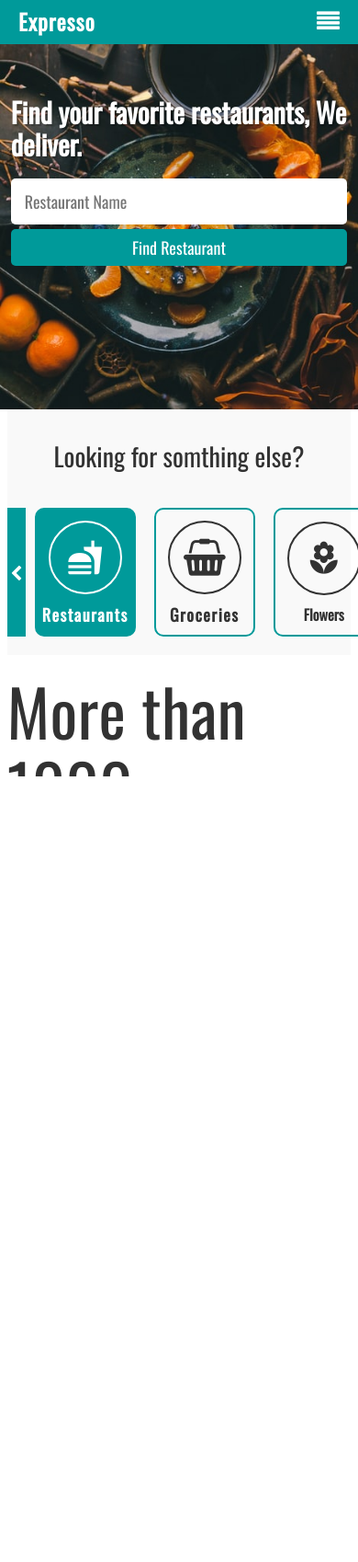
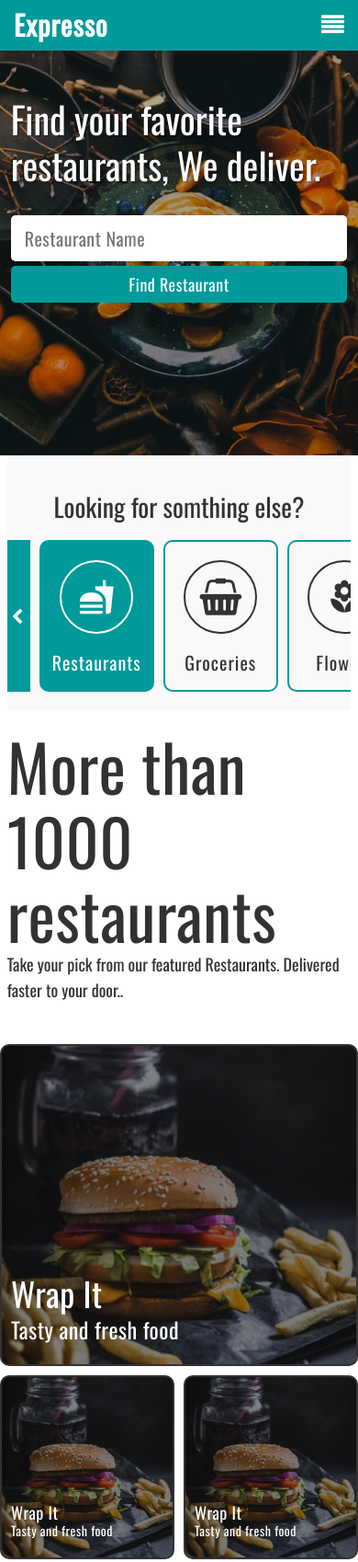
Before and after one commit to khattab88/expresso, a website: page index.html in a window 390 px wide. Shown: the top 1698 px of the page at 92% size. Before the commit the page ends 844 px from the top, so only its background shows below. Drawn offline with nearby package versions, Linux system fonts and the light colour scheme.

Commit message:
home - fixing mobile view

```diff
--- a/assets/css/header.css
+++ b/assets/css/header.css
@@ -1,9 +1,9 @@
 /* Mobile-first*/
 
 .header {
-    background: url(../img/photo-1490457843367-34b21b6ccd85.jpg);
+    background: linear-gradient(rgba(0,0,0,0.3),rgba(0,0,0,0.3)) ,url(../img/photo-1490457843367-34b21b6ccd85.jpg);
     background-size: cover;
-    height: 400px;
+    height: 450px;
 }
 
 /*------------------------------------------------------------*/
@@ -14,4 +14,10 @@
 /*------------------------------------------------------------*/
 
 /* Desktop screen Sizes */
-@media only screen and (min-width: 768px) {}
+@media only screen and (min-width: 768px) {
+    .header {
+        background-image: linear-gradient(rgba(0,0,0,0.7), rgba(0,0,0,0.7)),
+                    url(../img/photo-1466978913421-dad2ebd01d17.jpg);
+
+    }
+}
--- a/assets/css/nav.css
+++ b/assets/css/nav.css
@@ -3,7 +3,7 @@
 .navbar {
     z-index: 2;
     background-color: var(--main-color);
-    padding: 10px 20px;
+    padding: 10px 15px;
     position: fixed;
     top: 0;
     left: 0;
@@ -12,16 +12,17 @@
     justify-content: space-between;
     align-items: center;
 }
-.navbar-logo {
+.navbar-logo a {
+    text-decoration: none;
     color: #fff;
 }
 .navbar-logo h2 {
     letter-spacing: 1px;
 }
-.navbar-collapse {
+.navbar-toggle {
     display: inline-block;
 }
-.navbar-collapse span {
+.navbar-toggle span {
     font-size: 25px;
     color: #fff;
 }
@@ -31,6 +32,10 @@
 ul.navbar-items li {
     display: inline-block;
     margin-right: 5px;
+}
+ul.navbar-items li a {
+    text-decoration: none;
+    color: #fff;
 }
 .nav-category {
     position: relative;
@@ -48,14 +53,14 @@ ul.navbar-items li {
 }
 
 
-/*------------------------------------------------------------*/
+/*-----------------------------------------------------------------------------------------------------------*/
 
 /* Mobile Landscape or Tablet Screen Sizes */
 @media only screen and (min-width: 480px)  {
     .navbar {}
 }
 
-/*------------------------------------------------------------*/
+/*-----------------------------------------------------------------------------------------------------------*/
 
 /* Desktop screen Sizes */
 @media only screen and (min-width: 768px) {
@@ -77,7 +82,7 @@ ul.navbar-items li {
     .navbar-items li {
         margin: 0 15px 0 15px;
     }
-    .navbar-items li:hover {
+    .navbar-items li a:hover {
         color: var(--font-color);
         cursor: pointer;
     }
@@ -117,7 +122,7 @@ ul.navbar-items li {
     .nav-cart img {
         vertical-align: middle;
     }
-    .navbar-collapse {
+    .navbar-toggle {
         display: none;
     }
 }
--- a/assets/css/presets.css
+++ b/assets/css/presets.css
@@ -1,26 +1,35 @@
-html,body
-{
-    box-sizing: border-box;
-    font-family: Oswald, Arial, Helvetica, sans-serif;
-
-    width: 100%;
-    height: 100%;
-    margin: 0px;
-    padding: 0px;
-    overflow-x: hidden;
-}
-
 *,
 *::before,
 *::after {
-    box-sizing: inherit;
     margin: 0;
     padding: 0;
+    box-sizing: border-box;
+}
+
+*:focus {
+    outline: none;
+}
+
+html{
+    font-family: Oswald, Arial, Helvetica, sans-serif;
+    font-weight: 300;
+    font-size: 20px;
+    text-rendering: optimizeLegibility;
+}
+
+body {
+    width: 100%;
+    height: 100%;
 }
 
 h1 { margin: 0; }
+
 :root {
     --main-color: #009a9a;
     --font-color: #323232;
     --font-color-lite: #e8e8e8;
 }
+
+.container {
+    margin: 0 auto;
+}
--- a/home/style.css
+++ b/home/style.css
@@ -1,24 +1,23 @@
 /* Mobile-first*/
-
-.container{}
-
 
 /* header */
 .search-container {
     margin: 45px auto 0 auto;
-    padding-top: 60px;
+    padding-top: 15%;
     width: 94%;
     font-weight: 300;
     display: flex;
     flex-direction: column;
 }
 .search-container h2 {
-    font-size: 30px;
+    font-weight: 300;
+    font-size: 200%;
     color: #fff;
     text-shadow: 2px 2px 1px rgba(0,0,0,0.2);
+    line-height: 125%;
 }
 .search-form-wrapper{
-    padding-top: 20px;
+    padding-top: 30px;
     display: flex;
     flex-direction: column;
 }
@@ -27,11 +26,11 @@ form.search input {
     width: 100%;
     height: 50px;
     color: #333;
-    line-height: 50px;
-    font-size: 18px;
+    font-size: 100%;
     padding: 5px 15px;
     border-style: none;
     border-radius: 5px;
+    letter-spacing: .5px;
 }
 form.search button {
     display: block;
@@ -46,6 +45,7 @@ form.search button {
     padding: 5px 10px;
     border-style: none;
     border-radius: 5px;
+    letter-spacing: .5px;
 }
 
 
@@ -64,13 +64,13 @@ form.search button {
 }
 .categories-section h2 {
     text-align: center;
-    padding: 35px 0 20px 0;
+    padding: 40px 0 0 0;
     color: var(--font-color);
     font-size: 28px;
     font-weight: 400;
 }
 .categoris-container {
-    height: 180px;
+    overflow-x: hidden;
     padding: 20px 0;
     display: flex;
     justify-content: space-between;
@@ -79,21 +79,26 @@ form.search button {
     border-style: none;
     background-color: var(--main-color);
     color: #fff;
-    min-width: 20px;
+    min-width: 25px;
     font-size: 18px;
     font-weight: 300;
+    margin-right: 5px;
 }
+[class*="arrow-"]>i {
+    margin-left: -3px;
+ }
 .categories-list {
     display: flex;
     flex-wrap: nowrap;
     justify-content: space-evenly;
 }
 .category-card {
-    min-width: 110px;
+    width: 125px;
+    height: 165px;
     color: var(--font-color);
     list-style: none;
     display: inline-block;
-    margin: 0 10px;
+    margin: 0 5px;
     border-radius: 10px;
     display: flex;
     flex-direction: column;
@@ -120,10 +125,12 @@ form.search button {
     font-size: 40px;
 }
 .category-name {
-    font-size: 18px;
+    font-size: 100%;
+    line-height: 22px;
+    letter-spacing: 1px;
+}
+.category-name h4 {
     font-weight: 400;
-    line-height: 22px;
-    letter-spacing: 1.5px;
 }
 .active-category {
     background-color: var(--main-color);
@@ -160,10 +167,11 @@ form.search button {
     margin: 5px;
 }
 .restaurant-card {
-    min-height: 190px;
-    min-width: 178px;
-    background-image: url(./img/photo-1540265556701-ae209ac395cd.jpg);
+    min-height: 200px;
+    min-width: 190px;
+    background: linear-gradient(rgba(0, 0, 0, 0.5), rgba(0,0,0,.5)) ,url(./img/photo-1540265556701-ae209ac395cd.jpg);
     background-size: cover;
+    background-position: center;
     color: #fff;
     border: 2px solid var(--font-color);
     border-radius: 10px;
@@ -181,14 +189,28 @@ form.search button {
     letter-spacing: 0.5px;
     line-height: 18px;
 }
+.big-card {
+    width: 390px;
+    height: 350px;
+}
+.big-card .restaurant-name {
+    font-size: 180%;
+    letter-spacing: 0.5px;
+}
+.big-card .restaurant-desc {
+    font-size: 120%;
+    letter-spacing: 0.5px;
+    line-height: 150%;
+}
 .show-all-btn {
-    width: 100%;
+    width: 98%;
     border-style: none;
     border: 0;
     border-radius: 5px;
     background-color: var(--main-color);
     color: #fff;
     margin: 5px auto;
+    margin-left: 1%;
     font-size: 20px;
     padding: 10px 0;
 }
@@ -264,6 +286,7 @@ form.search button {
     form.search button:hover {
         cursor: pointer;
         background-color: var(--font-color);
+        transition: background-color 0.2s;
     }
 
     /* main sections */
@@ -287,6 +310,11 @@ form.search button {
     .showcase-container {}
     .showcase-row {}
 
+    .restaurant-card:hover {
+        background-image: url(./img/photo-1540265556701-ae209ac395cd.jpg);
+        transform: scale(1.01);
+        transition: transform 0.3s, opacity 0.3s;
+    }
     .restaurant-name,
     .restaurant-desc {
         text-align: center;
--- a/index.html
+++ b/index.html
@@ -20,34 +20,41 @@
 
 <body>
     <div class="container">
+
         <nav class="navbar">
             <div class="navbar-logo">
+                <a href="./index.html">
                     <h2>Expresso</h2>
+                </a>
             </div>
             <div class="nav-container">
                 <ul class="navbar-items">
-                    <li>Login</li>
-                    <li>Sign Up</li>
-                    <li>Contact Us</li>
-                    <li class="nav-language">العربية</li>
+                    <li><a href="./login/index.html">Login</a></li>
+                    <li><a href="./sign-up/index.html">Sign Up</a></li>
+                    <li><a href="./contact-us/index.html">Contact Us</a></li>
+                    <li class="nav-language"><a href="#">العربية</a></li>
                     <li class="nav-country">
-                        <img class="country-flag" src="./home/img/egypt-flag-icon-32.png" alt="egypt" height="20" width="30">
+                        <a href="#">
+                            <img class="country-flag" src="./home/img/egypt-flag-icon-32.png" alt="egypt" height="20"
+                                width="30">
                             <i class="fa fa-caret-down"></i>
+                        </a>
                     </li>
                     <li class="nav-cart">
+                        <a href="./checkout/index.html">
                             <img alt="Cart" height="27"
-                            src="./home/img/shopping_cart_icon_white-9c4c2230af01610868ccb639a00b01bb.svg" title="Cart"
-                            width="30">
+                                src="./home/img/shopping_cart_icon_white-9c4c2230af01610868ccb639a00b01bb.svg"
+                                title="Cart" width="30">
                             <em>1</em>
-                        </i></li>
+                        </a>
+                    </li>
                 </ul>
             </div>
-            <div class="navbar-collapse">
-                <a>
+            <div class="navbar-toggle collapsed">
                 <span class="fa fa-align-justify"></span>
-                </a>
             </div>
         </nav>
+
         <header class="header">
             <div class="search-container">
                 <h2>Find your favorite restaurants, We deliver.</h2>
@@ -59,6 +66,7 @@
                 </div>
             </div>
         </header>
+
         <div class="main">
             <div class="categories-section">
                 <h2>Looking for somthing else?</h2>
@@ -79,19 +87,27 @@
                         </li>
                         <li class="category-card cat-3">
                             <div class="category-icon"><i class="material-icons">local_florist</i></div>
+                            <div class="category-name">
                                 <h4>Flowers</h4>
+                            </div>
                         </li>
                         <li class="category-card cat-4">
                             <div class="category-icon"><i class="material-icons">card_giftcard</i></div>
+                            <div class="category-name">
                                 <h4>Cosmetics</h4>
+                            </div>
                         </li>
                         <li class="category-card cat-5">
                             <div class="category-icon"><i class="material-icons">local_pharmacy</i></div>
+                            <div class="category-name">
                                 <h4>Supplements</h4>
+                            </div>
                         </li>
                         <li class="category-card cat-6">
                             <div class="category-icon"><i class="material-icons">touch_app</i></div>
+                            <div class="category-name">
                                 <h4>Electronics</h4>
+                            </div>
                         </li>
                     </ul>
                     <button class="arrow-right"><i class="fa fa-chevron-right"></i></button>
@@ -101,6 +117,14 @@
                 <h2>More than 1000 restaurants</h2>
                 <p>Take your pick from our featured Restaurants. Delivered faster to your door..</p>
                 <div class="showcase-container">
+                    <div class="showcase-row">
+                        <article class="showcase-col">
+                            <div class="restaurant-card big-card">
+                                <div class="restaurant-name">Wrap It</div>
+                                <div class="restaurant-desc">Tasty and fresh food</div>
+                            </div>
+                        </article>
+                    </div>
                     <div class="showcase-row">
                         <article class="showcase-col">
                             <div class="restaurant-card">
@@ -162,6 +186,7 @@
                 </div>
             </div> -->
         </div>
+
         <footer class="footer">
             <h2 class="footer-logo">Expresso</h2>
             <section class="footer-container">
@@ -184,7 +209,8 @@
             <section class="sub-footer">
                 <div class="change-country-wrapper">
                     <button class="change-country-btn">
-                        <img class="country-flag" src="./home/img/egypt-flag-icon-32.png" alt="egypt" height="20" width="30">
+                        <img class="country-flag" src="./home/img/egypt-flag-icon-32.png" alt="egypt" height="20"
+                            width="30">
                         Egypt
                         <i class="fa fa-caret-down"></i>
                     </button>
@@ -198,7 +224,12 @@
             </section>
             <section class="copyright">© 2019 Expresso App. All rights reserved.</section>
         </footer>
+
     </div>
+
+    <script>
+
+    </script>
 </body>
 
 </html>
```
Also changed, not shown: assets/img/photo-1466978913421-dad2ebd01d17.jpg (added). Lines whose indentation alone changed are shown as unchanged.
